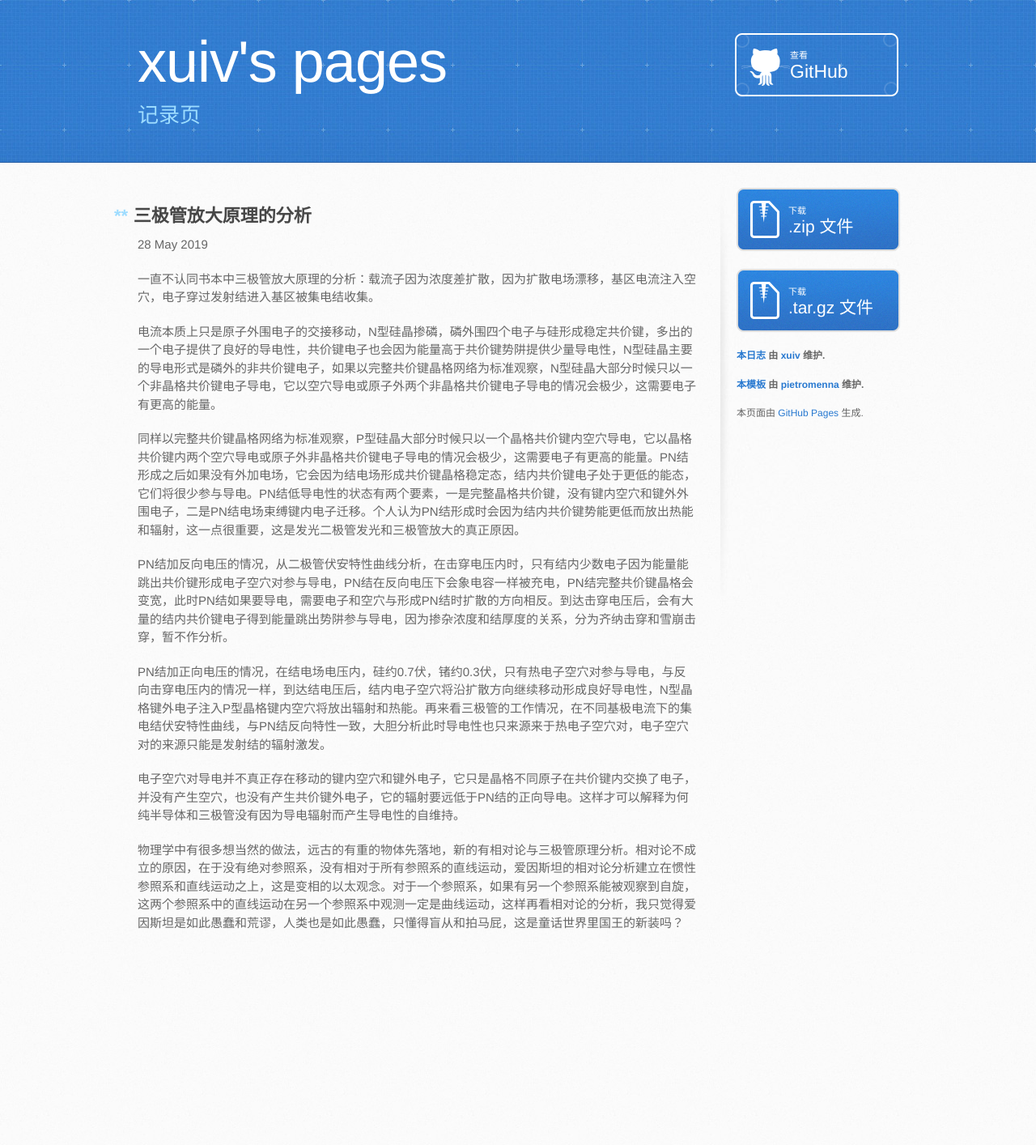
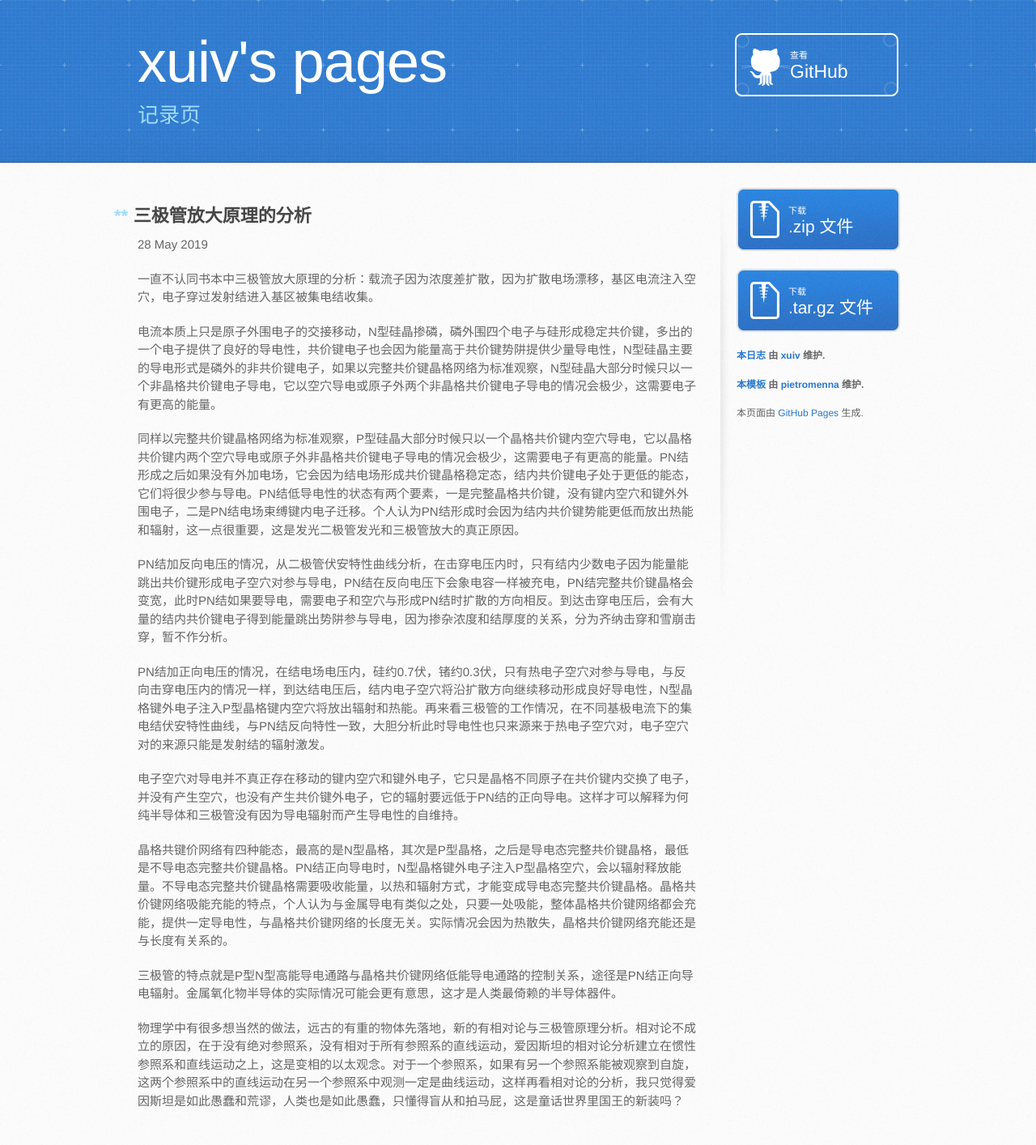
Before and after one commit to xuiv/xuiv.github.io, a Jekyll site: the page built from _posts/2019-05-28-triode-theory.markdown, in a window 1280 px wide. Shown: the whole page at 81% size. Built offline with Jekyll 4.4.1, drawn with Linux system fonts in a browser that asks for light colours; some web fonts are replaced; before the commit the page ends 1194 px from its top, so only the background shows below that.

Commit message:
Update 2019-05-28-triode-theory.markdown

```diff
--- a/_posts/2019-05-28-triode-theory.markdown
+++ b/_posts/2019-05-28-triode-theory.markdown
@@ -17,4 +17,8 @@ PN结加正向电压的情况，在结电场电压内，硅约0.7伏，锗约0.3
 
 电子空穴对导电并不真正存在移动的键内空穴和键外电子，它只是晶格不同原子在共价键内交换了电子，并没有产生空穴，也没有产生共价键外电子，它的辐射要远低于PN结的正向导电。这样才可以解释为何纯半导体和三极管没有因为导电辐射而产生导电性的自维持。
 
+晶格共键价网络有四种能态，最高的是N型晶格，其次是P型晶格，之后是导电态完整共价键晶格，最低是不导电态完整共价键晶格。PN结正向导电时，N型晶格键外电子注入P型晶格空穴，会以辐射释放能量。不导电态完整共价键晶格需要吸收能量，以热和辐射方式，才能变成导电态完整共价键晶格。晶格共价键网络吸能充能的特点，个人认为与金属导电有类似之处，只要一处吸能，整体晶格共价键网络都会充能，提供一定导电性，与晶格共价键网络的长度无关。实际情况会因为热散失，晶格共价键网络充能还是与长度有关系的。
+
+三极管的特点就是P型N型高能导电通路与晶格共价键网络低能导电通路的控制关系，途径是PN结正向导电辐射。金属氧化物半导体的实际情况可能会更有意思，这才是人类最倚赖的半导体器件。
+
 物理学中有很多想当然的做法，远古的有重的物体先落地，新的有相对论与三极管原理分析。相对论不成立的原因，在于没有绝对参照系，没有相对于所有参照系的直线运动，爱因斯坦的相对论分析建立在惯性参照系和直线运动之上，这是变相的以太观念。对于一个参照系，如果有另一个参照系能被观察到自旋，这两个参照系中的直线运动在另一个参照系中观测一定是曲线运动，这样再看相对论的分析，我只觉得爱因斯坦是如此愚蠢和荒谬，人类也是如此愚蠢，只懂得盲从和拍马屁，这是童话世界里国王的新装吗？
```
